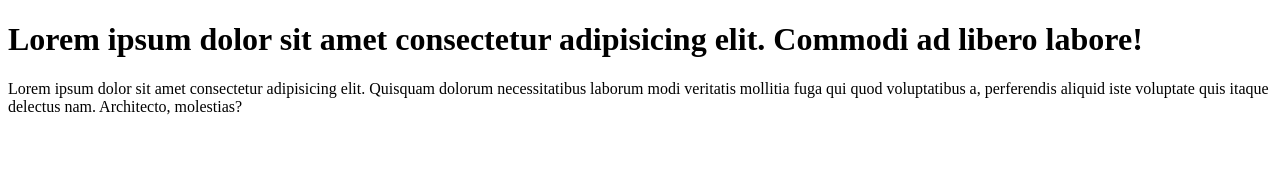
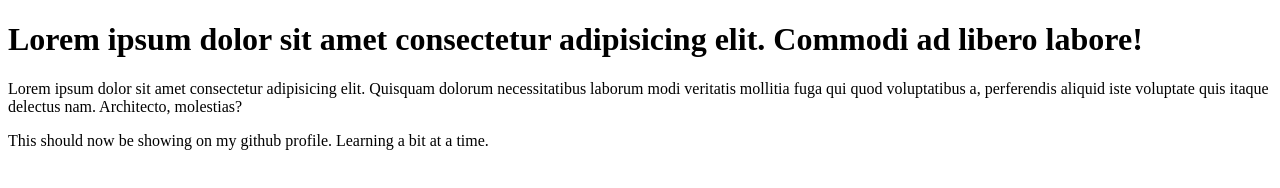
Before and after one commit to CuatBz/learn-git, a plain HTML site: page index.html in a window 1280 px wide. Drawn offline with Linux system fonts and the light colour scheme.

Commit message:
update text for Git

```diff
--- a/index.html
+++ b/index.html
@@ -8,5 +8,6 @@
 <body>
     <h1>Lorem ipsum dolor sit amet consectetur adipisicing elit. Commodi ad libero labore!</h1>
     <p>Lorem ipsum dolor sit amet consectetur adipisicing elit. Quisquam dolorum necessitatibus laborum modi veritatis mollitia fuga qui quod voluptatibus a, perferendis aliquid iste voluptate quis itaque delectus nam. Architecto, molestias?</p>
+    <p>This should now be showing on my github profile. Learning a bit at a time.</p>
 </body>
 </html>
```
